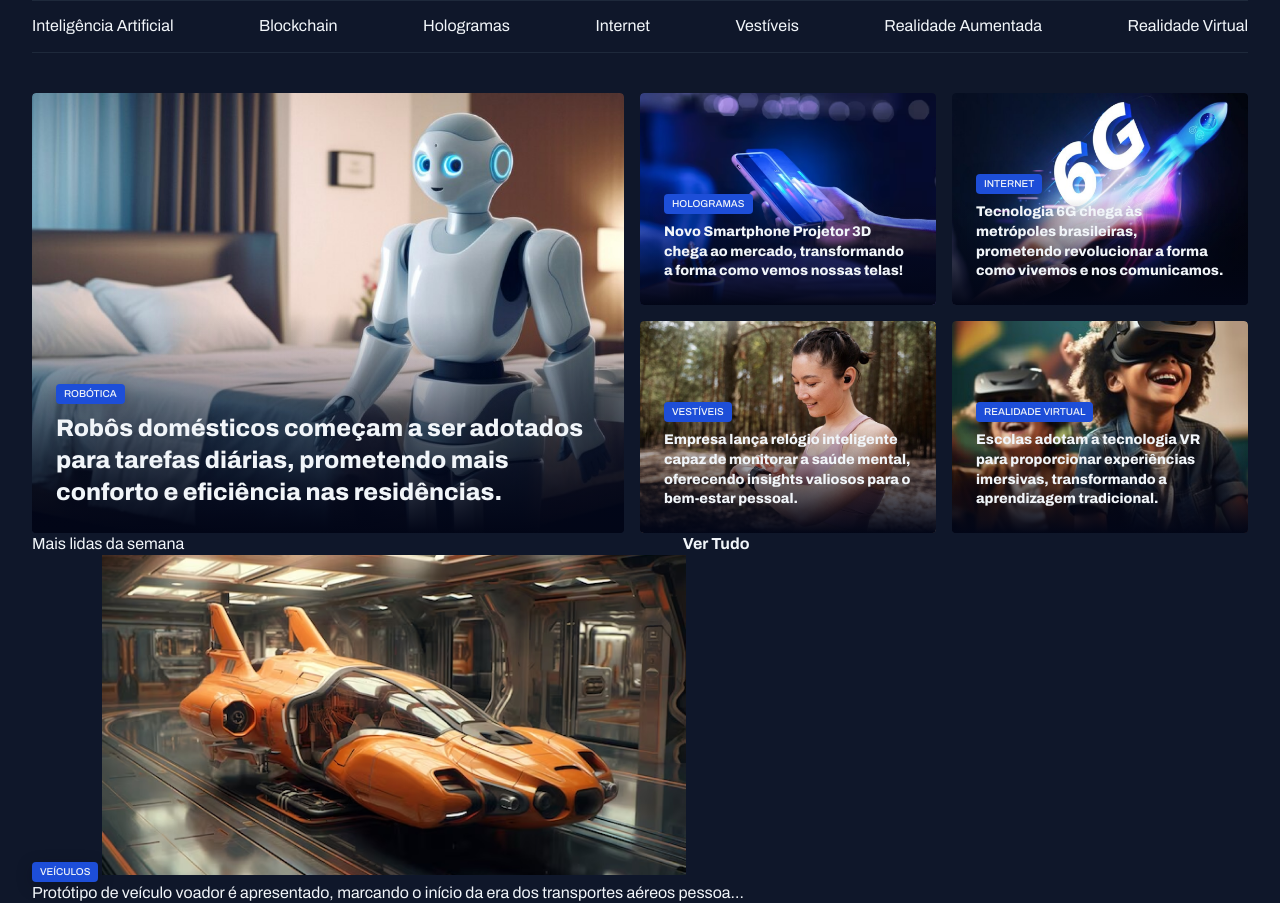
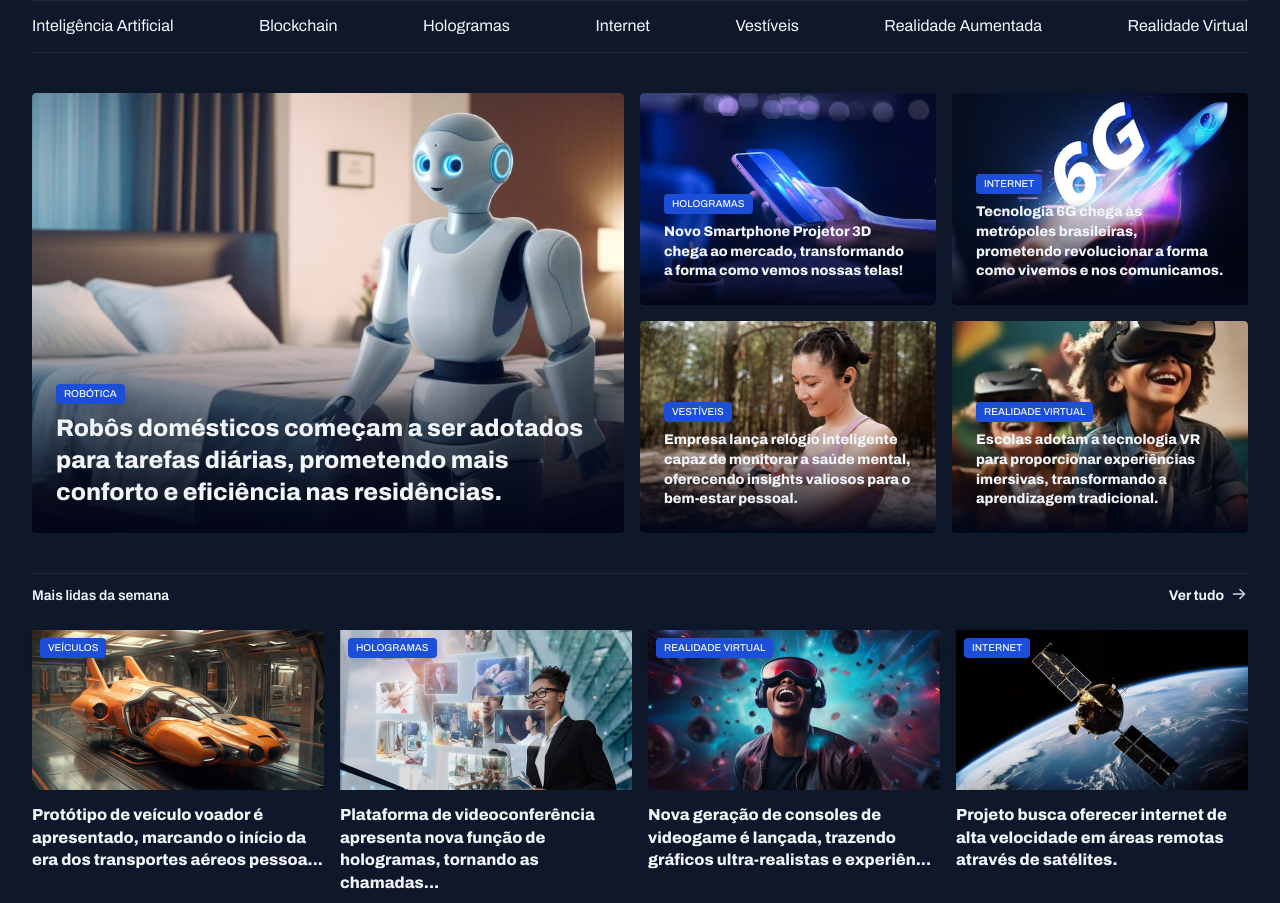
Before and after one commit to ViniiciusDev/Portal-de-Noticias, a plain HTML site: page index.html in a window 1280 px wide. Shown: the part 62-965 px from the top of the page. Drawn offline with Linux system fonts and the light colour scheme.

Commit message:
Styling Weekly

```diff
--- a/index.html
+++ b/index.html
@@ -89,8 +89,8 @@
     <section id="weekly">
       <header class="grid grid-flow-col">
         <h3>Mais lidas da semana</h3>
-        <a href="#" class="grid-flow-col">
-          <strong>Ver Tudo</strong>
+        <a href="#" class="grid grid-flow-col">
+          <strong>Ver tudo</strong>
           <span></span>
         </a>
       </header>
--- a/styles/global.css
+++ b/styles/global.css
@@ -52,6 +52,7 @@ img {
 
 main  {
   margin-top: 40px;
+  gap: 40px;
 }
 
 .content-tag  {
--- a/styles/sections.css
+++ b/styles/sections.css
@@ -1,3 +1,27 @@
+section header  {
+  border-top: 1px solid var(--stroke-color);
+  padding-block: 12px 24px;
+  font: var(--text-span);
+
+  a {
+    justify-self: end;
+    align-items: center;
+    gap: 8px;
+
+    span  {
+      background-image: url(../assets/icons/ArrowRight.svg);
+      background-repeat: no-repeat;
+      width: 16px;
+      height: 16px;
+    }
+
+    &:hover span  {
+      background-image: url(../assets/icons/ArrowRightHover.svg);
+    }
+
+  }
+}
+
 #featured {
   img {
     height: 100%;
@@ -33,3 +57,31 @@
     }
   }
 }
+
+#weekly {
+
+
+
+  &>div {
+    grid-template-columns: repeat(4,292px);
+  }
+
+  img {
+    height: 160px;
+  }
+
+  figure  {
+    position: relative;
+
+    .content-tag  {
+      position: absolute;
+      top: 8px;
+      left: 8px;
+    }
+
+    p {
+      margin-top: 8px;
+      font-weight: 800;
+    }
+  }
+}
```
